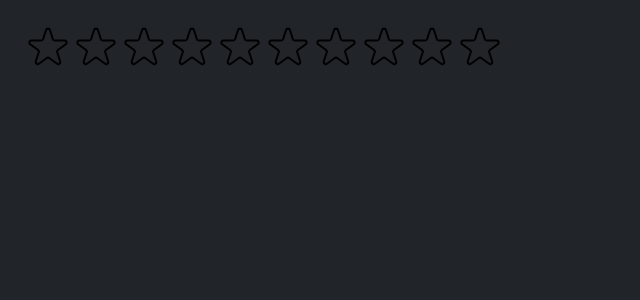
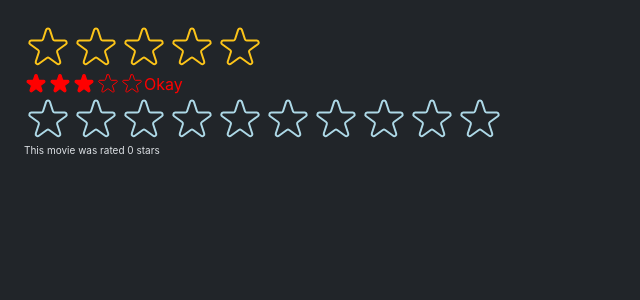
Before and after one commit to lexiecodingwithcat/pj-use-popcorn, a React (Create React App) app: page / in a window 1280 px wide. Shown: the top 300 px of the page, without its empty margins (0-640 px from the left). Built offline with nearby package versions, Linux system fonts and the light colour scheme.

Commit message:
props as a component API

```diff
--- a/src/StarRating.js
+++ b/src/StarRating.js
@@ -8,25 +8,35 @@
 };
 const starContainerStyle = {
   display: "flex",
-};
-const textStyle = {
-  lineHeight: "1",
-  margin: "0",
+  alignItems: "center",
 };
 
-export default function StarRating({ maxRating }) {
-  const [rating, setRating] = useState(0);
+export default function StarRating({
+  maxRating = 5,
+  color = "#fcc419",
+  size = 48,
+  className = "",
+  message = [],
+  defaultRating = 0,
+  onSetRating,
+}) {
+  const [rating, setRating] = useState(defaultRating);
   const [tempRating, setTempRating] = useState(0);
-
-  //   function handleTempRating(rate) {
-  //     setTempRating(rate);
-  //   }
 
   function handleRating(rate) {
     setRating(rate);
+    onSetRating(rate);
   }
+
+  const textStyle = {
+    lineHeight: "1",
+    margin: "0",
+    color,
+    fontSize: `${size / 1.5}px`,
+    display: "inline-block",
+  };
   return (
-    <div style={containerStyle}>
+    <div style={containerStyle} className={className}>
       <div style={starContainerStyle}>
         {Array.from({ length: maxRating }, (_, i) => (
           <Star
@@ -35,21 +45,27 @@
             full={tempRating ? tempRating > i : rating > i}
             onHoverIn={() => setTempRating(i + 1)}
             onHoverOut={() => setTempRating(0)}
+            color={color}
+            size={size}
           />
         ))}
-        <p style={textStyle}>{tempRating || rating || ""}</p>
+        <p style={textStyle}>
+          {message.length === maxRating
+            ? message[tempRating ? tempRating - 1 : rating - 1]
+            : tempRating || rating || ""}
+        </p>
       </div>
     </div>
   );
 }
 
-const starStyle = {
-  width: "48px",
-  height: "48px",
-  display: "block",
-  cursor: "pointer",
-};
-function Star({ onRate, full, onHoverIn, onHoverOut }) {
+function Star({ onRate, full, onHoverIn, onHoverOut, color, size }) {
+  const starStyle = {
+    width: `${size}px`,
+    height: `${size}px`,
+    display: "block",
+    cursor: "pointer",
+  };
   return (
     <span
       //   role="button"
@@ -62,8 +78,8 @@
         <svg
           xmlns="http://www.w3.org/2000/svg"
           viewBox="0 0 20 20"
-          fill="#000"
-          stroke="#000"
+          fill={color}
+          stroke={color}
         >
           <path d="M9.049 2.927c.3-.921 1.603-.921 1.902 0l1.07 3.292a1 1 0 00.95.69h3.462c.969 0 1.371 1.24.588 1.81l-2.8 2.034a1 1 0 00-.364 1.118l1.07 3.292c.3.921-.755 1.688-1.54 1.118l-2.8-2.034a1 1 0 00-1.175 0l-2.8 2.034c-.784.57-1.838-.197-1.539-1.118l1.07-3.292a1 1 0 00-.364-1.118L2.98 8.72c-.783-.57-.38-1.81.588-1.81h3.461a1 1 0 00.951-.69l1.07-3.292z" />
         </svg>
@@ -72,7 +88,7 @@
           xmlns="http://www.w3.org/2000/svg"
           fill="none"
           viewBox="0 0 24 24"
-          stroke="#000"
+          stroke={color}
         >
           <path
             strokeLinecap="round"
--- a/src/index.js
+++ b/src/index.js
@@ -1,4 +1,4 @@
-import React from "react";
+import React, { useState } from "react";
 import ReactDOM from "react-dom/client";
 import "./index.css";
 import App from "./App";
@@ -8,7 +8,24 @@
 root.render(
   <React.StrictMode>
     {/* <App /> */}
-    <StarRating maxRating={10} />
-
+    <StarRating />
+    <StarRating
+      size={24}
+      color="red"
+      className="test"
+      message={["Terrible", "Bad", "Okay", "Good", "Amazing"]}
+      defaultRating={3}
+    />
+    <Test />
   </React.StrictMode>
 );
+
+function Test() {
+  const [movieRating, setMovieRating] = useState(0);
+  return (
+    <div>
+      <StarRating color="lightblue" maxRating={10} onSetRating={setMovieRating}/>
+      <p>This movie was rated {movieRating} stars</p>
+    </div>
+  );
+}
```
